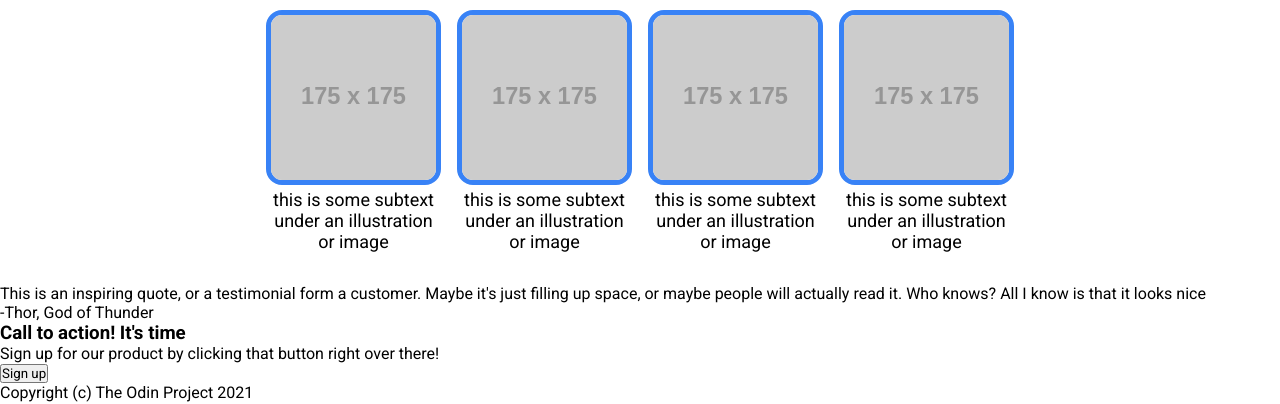
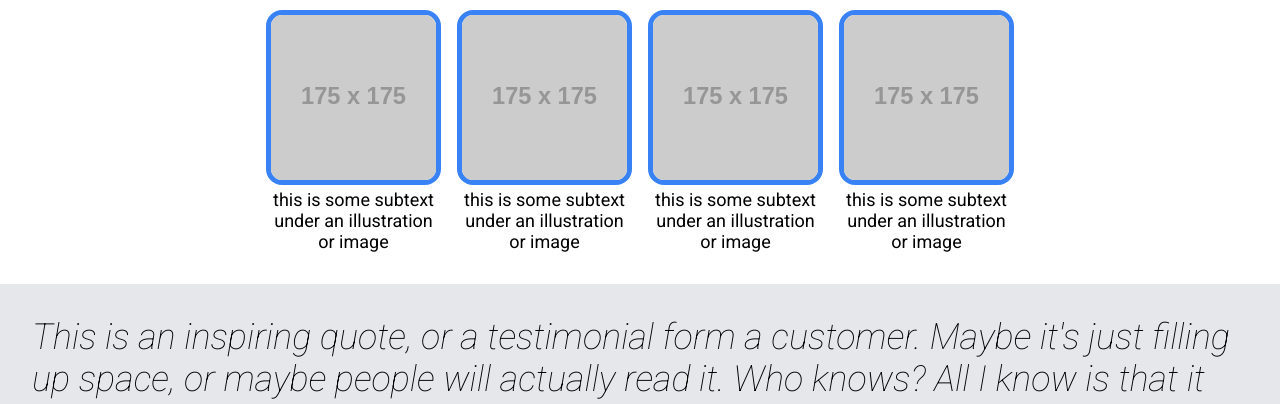
Before and after one commit to xerotolerant/odin-landing-page, a plain HTML site: page index.html in a window 1280 px wide. Shown: the part 434-838 px from the top of the page. Drawn offline with Linux system fonts and the light colour scheme; placeholder pictures from the web are drawn by us.

Commit message:
Style quote section

```diff
--- a/index.html
+++ b/index.html
@@ -35,9 +35,9 @@
             <div><img src="https://placehold.co/175x175/EEE/31343C" alt=""><p>this is some subtext under an illustration or image</p></div>
         </div>
     </div>
-    <div>
+    <div class="quote">
         <p>This is an inspiring quote, or a testimonial form a customer. Maybe it's just filling up space, or maybe people will actually read it. Who knows? All I know is that it looks nice</p>
-        <p>-Thor, God of Thunder</p>
+        <p class="author">-Thor, God of Thunder</p>
     </div>
     <div>
         <h3>Call to action! It's time</h3>
--- a/styles.css
+++ b/styles.css
@@ -97,3 +97,16 @@ header .logo {
 .features p {
     width: 175px;
 }
+
+.quote {
+    background-color: var(--quote-section-bg-color);
+    padding: 32px;
+    font-size: 36px;
+    font-style: italic;
+    font-weight: lighter;
+}
+.quote .author {
+    text-align: end;
+    font-size: 18px;
+    font-weight: bold;
+}
```
